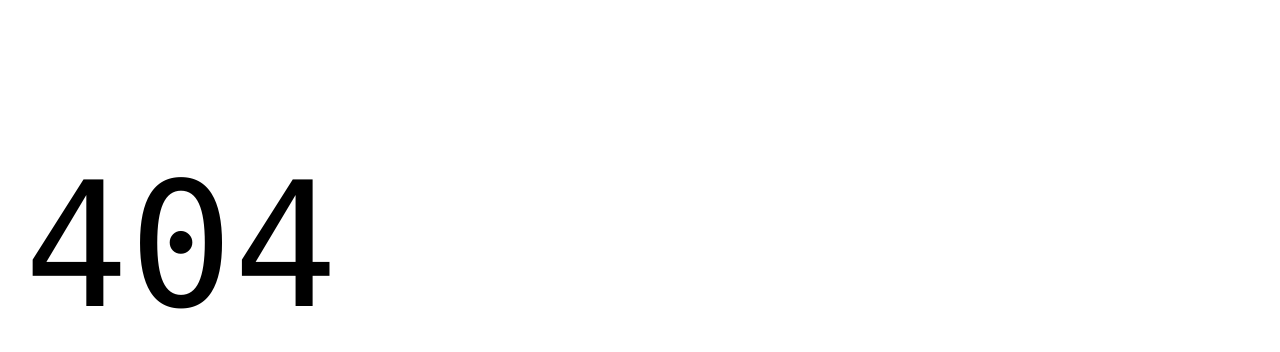
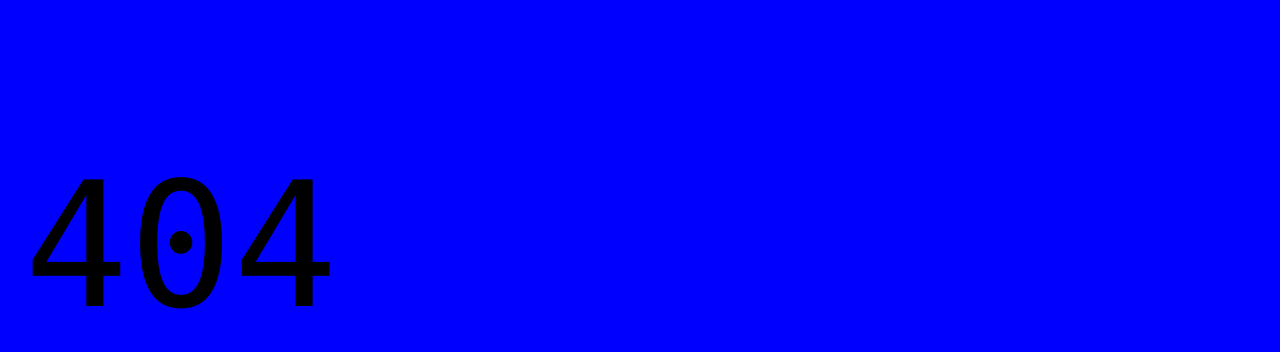
Before and after one commit to pbanerjeeadobe/helix-wknd, a website: page 404.html in a window 1280 px wide. Shown: the part 128-480 px from the top of the page. Drawn offline with Linux system fonts and the light colour scheme; files whose address does not match are found by name; a web font is replaced by a local one.

Commit message:
style-change

```diff
--- a/styles/styles.css
+++ b/styles/styles.css
@@ -15,7 +15,7 @@
   --color-yellow: #ffea00;
   --link-color: black;
   --link-hover-color: black;
-  --background-color: #fff;
+  --background-color: blue;
   --overlay-background-color: #eee;
   --highlight-background-color: #ccc;
   --text-color: #202020;
```
